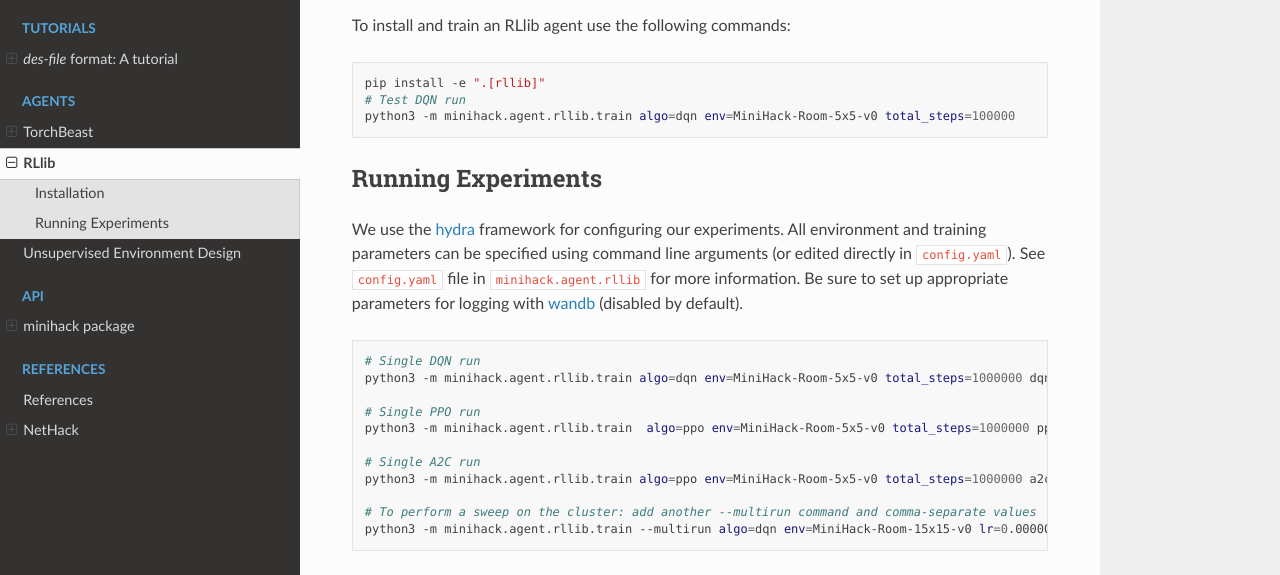
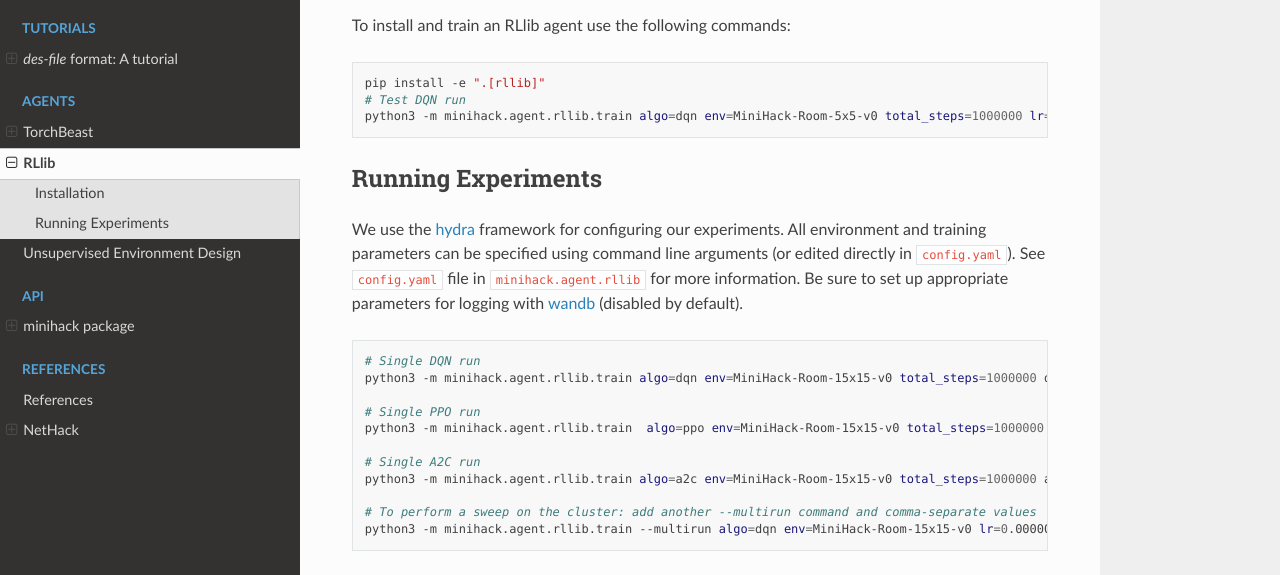
Before and after one commit to facebookresearch/minihack, a Sphinx documentation site: the page built from docs/agents/rllib.md, in a window 1280 px wide and 1206 px high. Shown: the part 418-993 px from the top of the window. Built offline with Sphinx 7.4.7 and the Read the Docs theme 2.0.0, drawn with Linux system fonts in a browser that asks for light colours; pages that are not in the unit, such as notebooks, are missing from menus.

````diff
--- a/docs/agents/rllib.md
+++ b/docs/agents/rllib.md
@@ -12,7 +12,7 @@ To install and train an RLlib agent use the following commands:
 ```bash
 pip install -e ".[rllib]"
 # Test DQN run
-python3 -m minihack.agent.rllib.train algo=dqn env=MiniHack-Room-5x5-v0 total_steps=100000
+python3 -m minihack.agent.rllib.train algo=dqn env=MiniHack-Room-5x5-v0 total_steps=1000000 lr=0.000001
 ```
 
 ## Running Experiments
@@ -21,13 +21,13 @@ We use the [hydra](https://github.com/facebookresearch/hydra) framework for conf
 
 ```bash
 # Single DQN run
-python3 -m minihack.agent.rllib.train algo=dqn env=MiniHack-Room-5x5-v0 total_steps=1000000 dqn.buffer_size=500000
+python3 -m minihack.agent.rllib.train algo=dqn env=MiniHack-Room-15x15-v0 total_steps=1000000 dqn.buffer_size=100000 lr=0.000001
 
 # Single PPO run
-python3 -m minihack.agent.rllib.train  algo=ppo env=MiniHack-Room-5x5-v0 total_steps=1000000 ppo.entropy_coeff=0.0001
+python3 -m minihack.agent.rllib.train  algo=ppo env=MiniHack-Room-15x15-v0 total_steps=1000000 ppo.entropy_coeff=0.0001 lr=0.00001
 
 # Single A2C run
-python3 -m minihack.agent.rllib.train algo=ppo env=MiniHack-Room-5x5-v0 total_steps=1000000 a2c.entropy_coeff=0.0001
+python3 -m minihack.agent.rllib.train algo=a2c env=MiniHack-Room-15x15-v0 total_steps=1000000 a2c.entropy_coeff=0.001 lr=0.00001
 
 # To perform a sweep on the cluster: add another --multirun command and comma-separate values
 python3 -m minihack.agent.rllib.train --multirun algo=dqn env=MiniHack-Room-15x15-v0 lr=0.000001 seed=0,1,2,3,4 total_steps=10000000
--- a/setup.py
+++ b/setup.py
@@ -63,7 +63,7 @@ extras_deps = {
     ],
     "rllib": [
         "torch>=1.3.1",
-        "ray[rllib]>=1.3.0",
+        "ray[rllib]==1.3.0",
         "hydra-core>=1.0.0",
         "hydra-colorlog>=1.0.0",
         "hydra-submitit-launcher>=1.1.1",
````
Also changed, not shown: README.md (+2 -2 lines), 3 other files.
